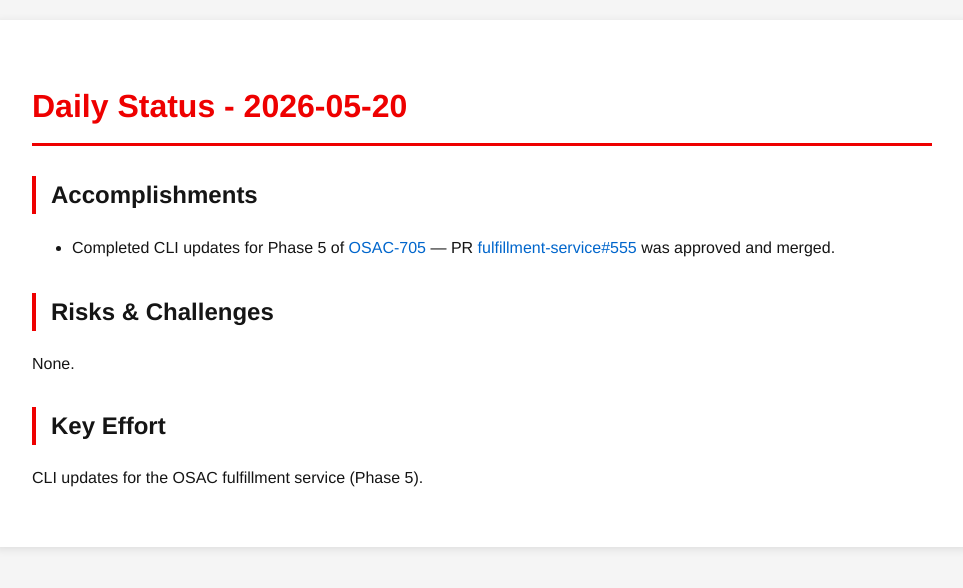
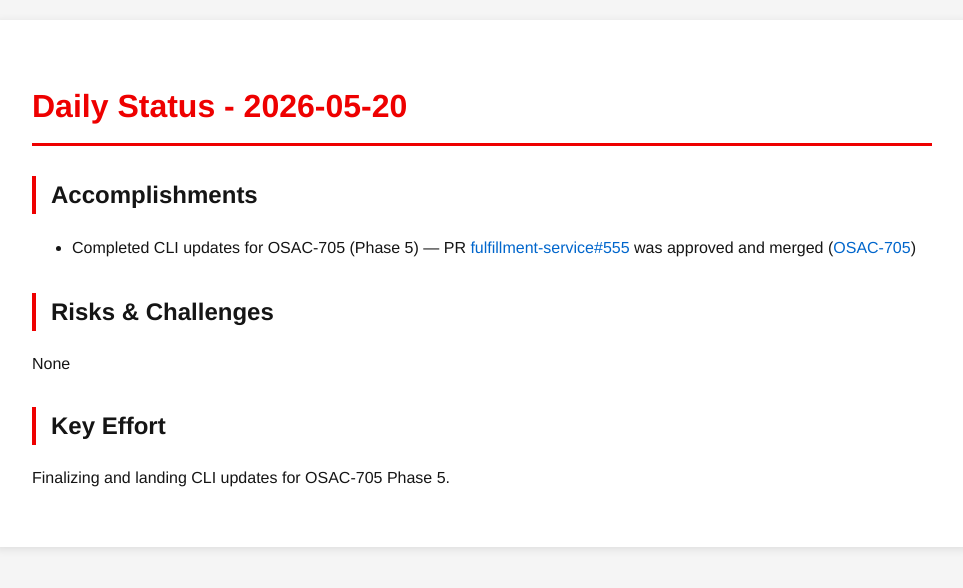
Before and after one commit to tzvatot/daily-status, a Jekyll site: the page built from 2026-05-20.md, in a window 1280 px wide. Shown: the top 588 px of the page, without its empty margins (158-1121 px from the left). Built offline with Jekyll 4.4.1, drawn with Linux system fonts in a browser that asks for light colours.

Commit message:
Daily status update - 2026-05-20

```diff
--- a/2026-05-20.md
+++ b/2026-05-20.md
@@ -7,10 +7,10 @@ date: 2026-05-20
 # Daily Status - 2026-05-20
 
 ## Accomplishments
-- Completed CLI updates for Phase 5 of [OSAC-705](https://redhat.atlassian.net/browse/OSAC-705) — PR [fulfillment-service#555](https://github.com/osac-project/fulfillment-service/pull/555) was approved and merged.
+- Completed CLI updates for OSAC-705 (Phase 5) — PR [fulfillment-service#555](https://github.com/osac-project/fulfillment-service/pull/555) was approved and merged ([OSAC-705](https://redhat.atlassian.net/browse/OSAC-705))
 
 ## Risks & Challenges
-None.
+None
 
 ## Key Effort
-CLI updates for the OSAC fulfillment service (Phase 5).
+Finalizing and landing CLI updates for OSAC-705 Phase 5.
```
